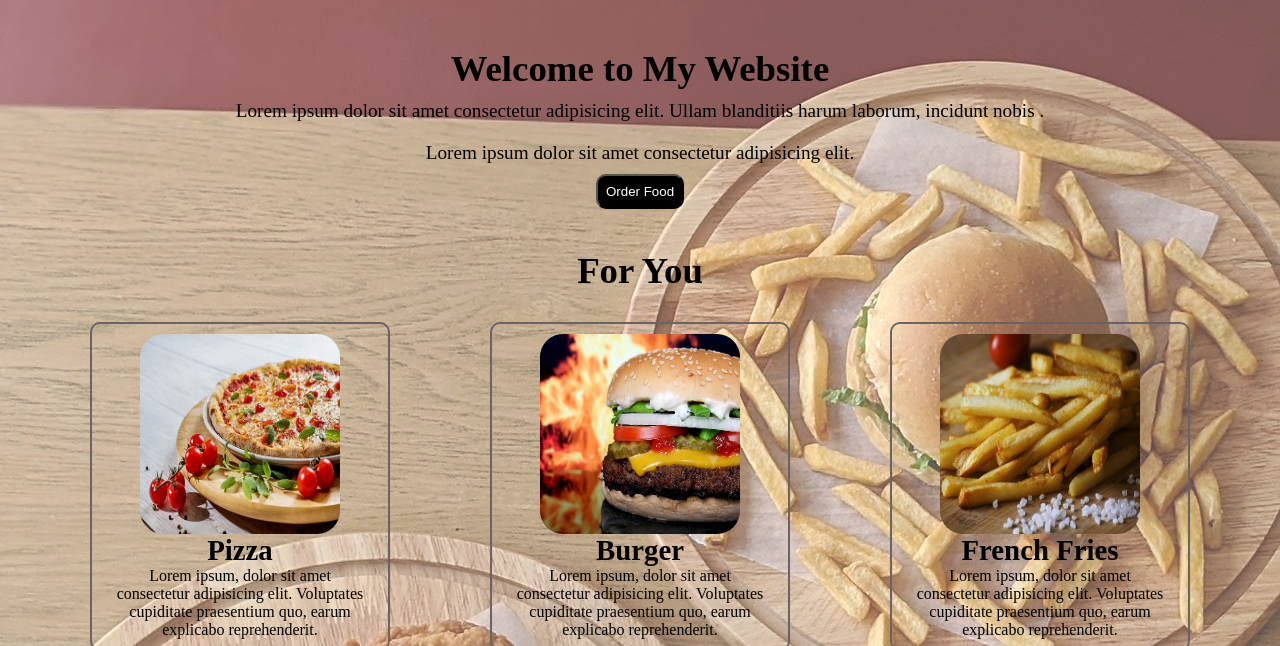
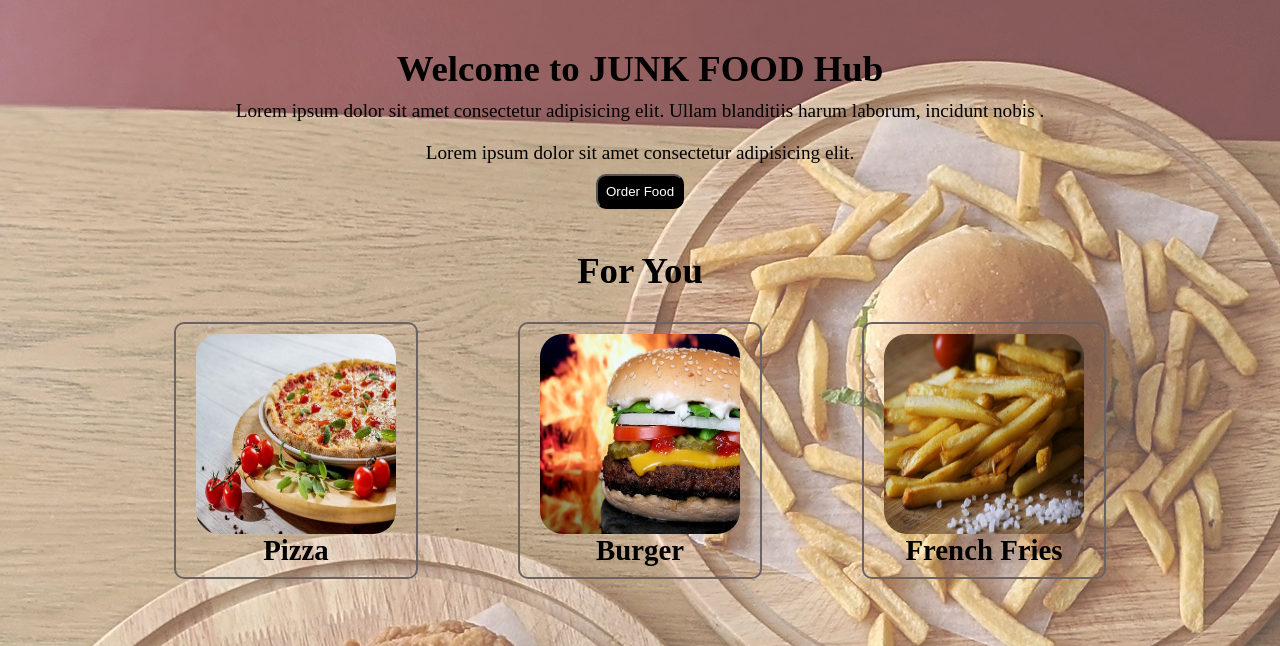
Before and after one commit to iamtheritikraj/Food-Website, a plain HTML site: page index.html in a window 1280 px wide. Shown: the part 85-731 px from the top of the page. Drawn offline with Linux system fonts and the light colour scheme; a web font is replaced by a local one.

Commit message:
Update index.html

```diff
--- a/index.html
+++ b/index.html
@@ -9,7 +9,7 @@
     <link rel="stylesheet" href="Home.css">
     <link rel="preconnect" href="https://fonts.gstatic.com">
     <link href="https://fonts.googleapis.com/css2?family=Source+Serif+Pro:wght@300&display=swap" rel="stylesheet">
-    <link rel="stylesheet" media="screen and (max-width: 1170px)" href="responsive.css">
+    <link rel="stylesheet" media="screen and (max-width: 1120px)" href="responsive.css">
 
 </head>
 
@@ -30,7 +30,7 @@
     </nav>
 
     <section id="home">
-        <h2 class="h-primary">Welcome to My Website</h2>
+        <h2 class="h-primary">Welcome to JUNK FOOD Hub</h2>
         <p class="para-text">Lorem ipsum dolor sit amet consectetur adipisicing elit. Ullam blanditiis harum laborum, incidunt nobis .</p>
         <p class="para-text">Lorem ipsum dolor sit amet consectetur adipisicing elit.</p>
         <input class="btn" type="button" value="Order Food" name="" id="">
@@ -38,21 +38,18 @@
     </section>
     <section class="service">
         <h2 class="h-primary center"> For You</h2>
-        <div class="service-container center">
+        <div class="service-container">
             <div class="box">
                 <img id="food-image" src="pizza.jpg" alt="Pizza">
                 <h3 class="h-secondary center">Pizza</h3>
-                <p class="paratext center">Lorem ipsum, dolor sit amet consectetur adipisicing elit. Voluptates cupiditate praesentium quo, earum explicabo reprehenderit.</p>
             </div>
             <div class="box">
                 <img id="food-image" src="burger.jpg" alt="Pizza">
                 <h3 class="h-secondary center">Burger</h3>
-                <p class="paratext center">Lorem ipsum, dolor sit amet consectetur adipisicing elit. Voluptates cupiditate praesentium quo, earum explicabo reprehenderit.</p>
             </div>
             <div class="box">
                 <img id="food-image" src="fries.jpg" alt="Pizza">
                 <h3 class="h-secondary center">French Fries</h3>
-                <p class="paratext center">Lorem ipsum, dolor sit amet consectetur adipisicing elit. Voluptates cupiditate praesentium quo, earum explicabo reprehenderit.</p>
             </div>
         </div>
     </section>
@@ -93,6 +90,7 @@
                     <input id="email" type="email" placeholder="Enter Email Address" name="email">
                     <label for="comment">Message:</label><br>
                     <textarea id="comment" rows="4" cols="50" name="message" placeholder="Type Something...."></textarea>
+                    <button class="btn">Submit</button>
                 </form>
             </div>
         </div>
```
